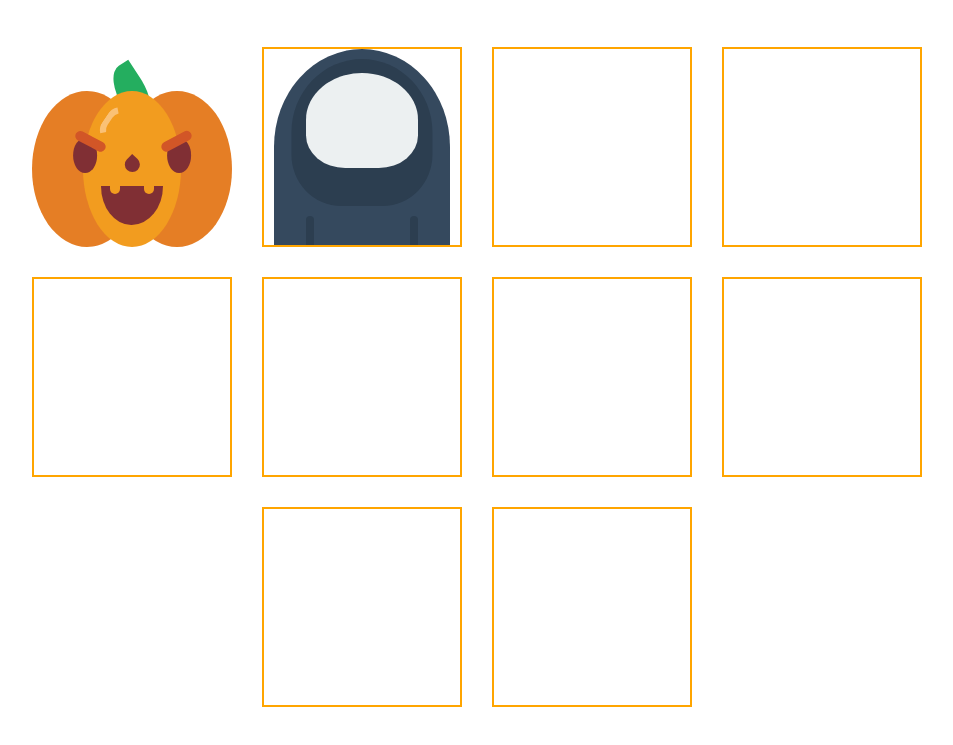
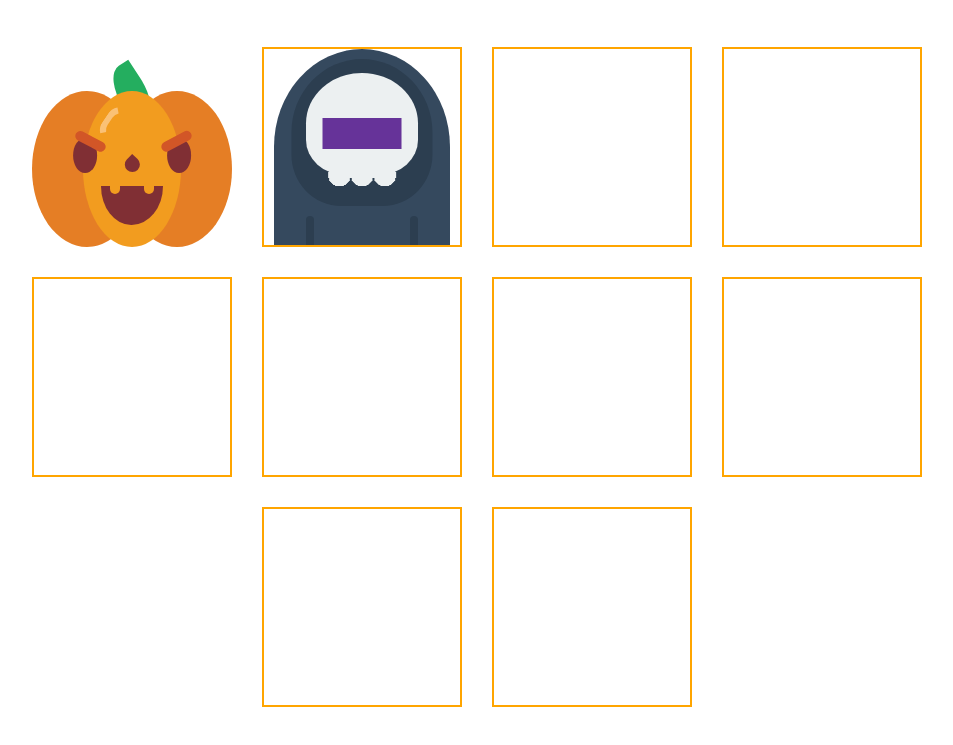
Before and after one commit to nat-davydova/halloween-icons, a website built with Vite: page index.html in a window 1280 px wide. Shown: the part 173-918 px from the top of the page, without its empty margins (163-1116 px from the left). Built offline with nearby package versions, Linux system fonts and the light colour scheme.

Commit message:
grave: add skull face part

```diff
--- a/index.html
+++ b/index.html
@@ -49,7 +49,9 @@
         <div class="grave__body">
           <div class="skull-wrapper">
             <div class="skull-shadow"></div>
-            <div class="skull"></div>
+            <div class="skull">
+              <div class="skull__face"></div>
+            </div>
           </div>
         </div>
       </div>
--- a/style.css
+++ b/style.css
@@ -344,7 +344,7 @@ body a {
     top: 10%;
     left: 50%;
     width: 80%;
-    height: 80%;
+    height: 86%;
     transform: translateX(-50%);
 }
 
@@ -359,3 +359,28 @@ body a {
     background-color: var(--skull-color);
     border-radius: 50% 50% 35% 35%;
 }
+
+.skull:after {
+    position: absolute;
+    top: 68%;
+    left: 50%;
+    display: block;
+    width: 60%;
+    height: 25%;
+    content: '';
+    transform: translateX(-50%);
+    background-image: radial-gradient(circle closest-side, var(--skull-color) 100%, rgba(255,255,255,0) 0);
+    background-size: 33.33% 100%;
+    background-repeat: repeat-x;
+}
+
+.skull__face {
+    position: absolute;
+    top: 35%;
+    left: 50%;
+    width: 70%;
+    height: 25%;
+    transform: translateX(-50%);
+    background: rebeccapurple;
+
+}
```
